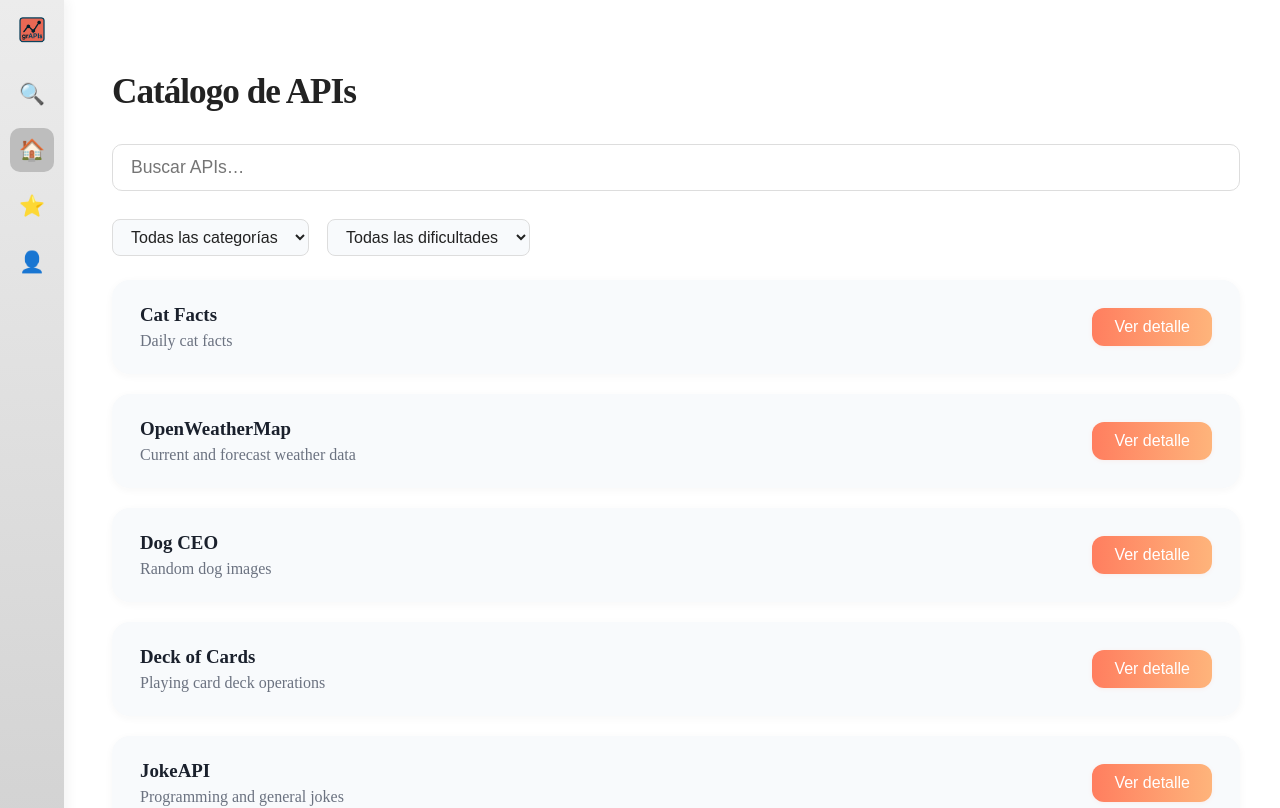
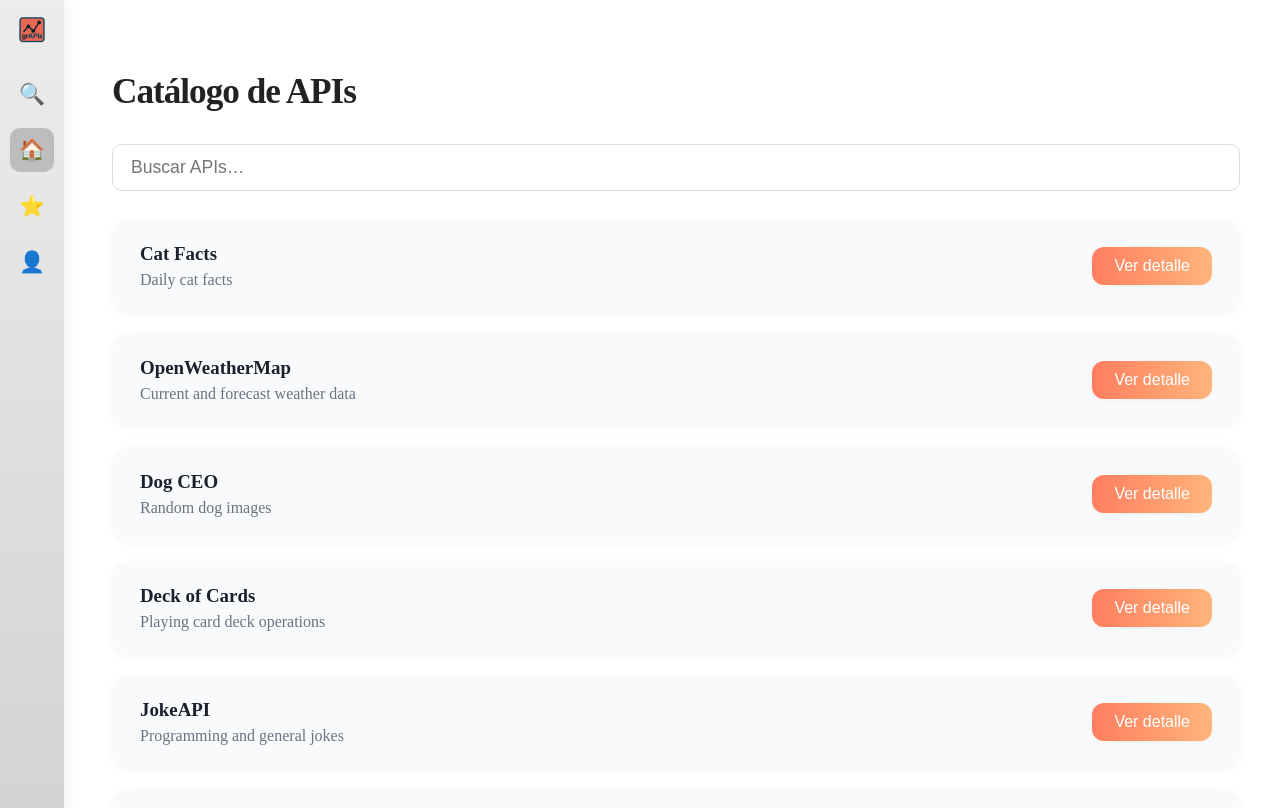
Before and after one commit to patriciobaez/PNT2, a Vue app: page / in a window 1280 px wide. Shown: the top 808 px of the page. Built offline with nearby package versions, Linux system fonts and the light colour scheme.

Commit message:
Remove ApiFilters component and related filtering logic from Home view

```diff
--- a/src/components/ApiFilters.vue
+++ /dev/null
@@ -1,61 +0,0 @@
-<template>
-  <div class="filters-bar">
-    <select v-model="selectedCategory" class="filter-select">
-      <option value="">Todas las categorías</option>
-      <option v-for="cat in categories" :key="cat" :value="cat">{{ cat }}</option>
-    </select>
-    <select v-model="selectedDifficulty" class="filter-select">
-      <option value="">Todas las dificultades</option>
-      <option v-for="diff in difficulties" :key="diff" :value="diff">Dificultad {{ diff }}</option>
-    </select>
-  </div>
-</template>
-
-<script setup>
-import { ref, watch, computed } from 'vue'
-const props = defineProps({
-  apis: {
-    type: Array,
-    required: true
-  }
-})
-const emit = defineEmits(['filter'])
-
-const selectedCategory = ref('')
-const selectedDifficulty = ref('')
-
-const categories = computed(() => {
-  return [...new Set(props.apis.map(api => api.Category))].sort()
-})
-const difficulties = computed(() => {
-  return [...new Set(props.apis.map(api => api.Difficulty))].sort((a, b) => a - b)
-})
-
-watch([selectedCategory, selectedDifficulty], () => {
-  emit('filter', {
-    category: selectedCategory.value,
-    difficulty: selectedDifficulty.value
-  })
-})
-</script>
-
-<style scoped>
-.filters-bar {
-  display: flex;
-  gap: 18px;
-  margin-bottom: 24px;
-}
-.filter-select {
-  padding: 8px 14px;
-  border-radius: 8px;
-  border: 1px solid #ddd;
-  font-size: 1rem;
-  background: #f8fafc;
-  color: #222;
-  outline: none;
-  transition: border 0.18s;
-}
-.filter-select:focus {
-  border-color: #f26c21;
-}
-</style>
--- a/src/views/Home.vue
+++ b/src/views/Home.vue
@@ -2,7 +2,6 @@
   <div class="home-container">
     <h1 class="title">Catálogo de APIs</h1>
     <SearchApis @search="onSearch" />
-    <ApiFilters :apis="apis" @filter="onFilter" />
     <div v-if="loading" class="loading">Cargando APIs…</div>
     <div v-else>
       <ApiList v-if="filteredApis.length" :apis="filteredApis" @detail="goToDetail" />
@@ -14,11 +13,10 @@
 </template>
 
 <script setup>
-import { ref, onMounted, computed } from 'vue'
+import { ref, onMounted } from 'vue'
 import { useRouter } from 'vue-router'
 import SearchApis from '../components/SearchApis.vue'
 import ApiList from '../components/ApiList.vue'
-import ApiFilters from '../components/ApiFilters.vue'
 import { useApiSearch } from '../composables/useApiSearch'
 
 const apis = ref([])
@@ -26,33 +24,18 @@ const searchText = ref('')
 const loading = ref(true)
 const router = useRouter()
 
-// Filtros
-const selectedCategory = ref('')
-const selectedDifficulty = ref('')
-
 onMounted(async () => {
   const res = await fetch('/apis.json')
   apis.value = (await res.json()).filter(api => api.API)
   loading.value = false
 })
 
-const { filteredApis: searchFilteredApis } = useApiSearch(apis, searchText)
-
-const filteredApis = computed(() => {
-  return searchFilteredApis.value.filter(api => {
-    const matchCategory = !selectedCategory.value || api.Category === selectedCategory.value
-    const matchDifficulty = !selectedDifficulty.value || api.Difficulty == selectedDifficulty.value
-    return matchCategory && matchDifficulty
-  })
-})
+const { filteredApis } = useApiSearch(apis, searchText)
 
 function onSearch(text) {
   searchText.value = text
 }
-function onFilter({ category, difficulty }) {
-  selectedCategory.value = category
-  selectedDifficulty.value = difficulty
-}
+
 function goToDetail(apiID) {
   router.push(`/apis/${apiID}`)
 }
```
